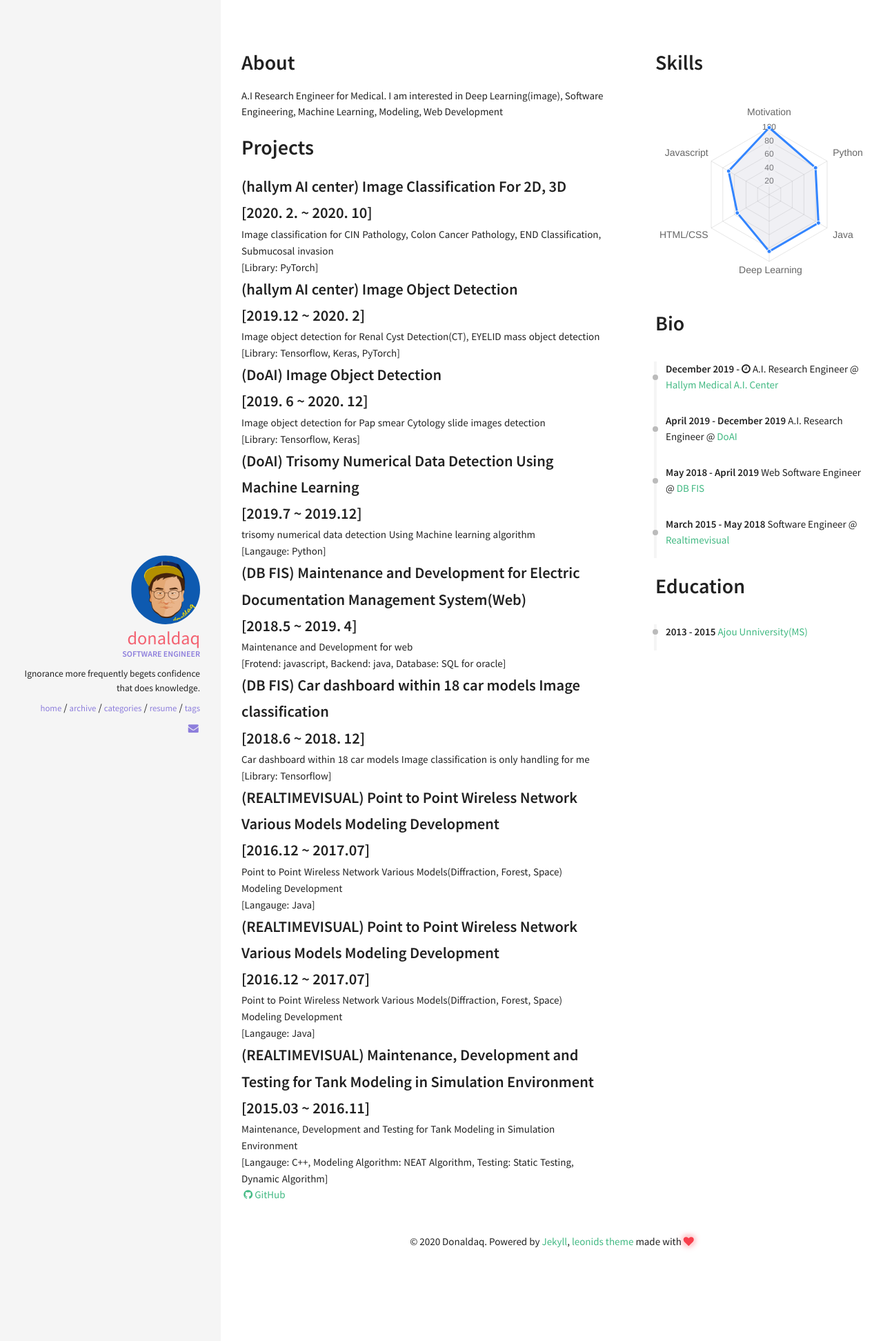
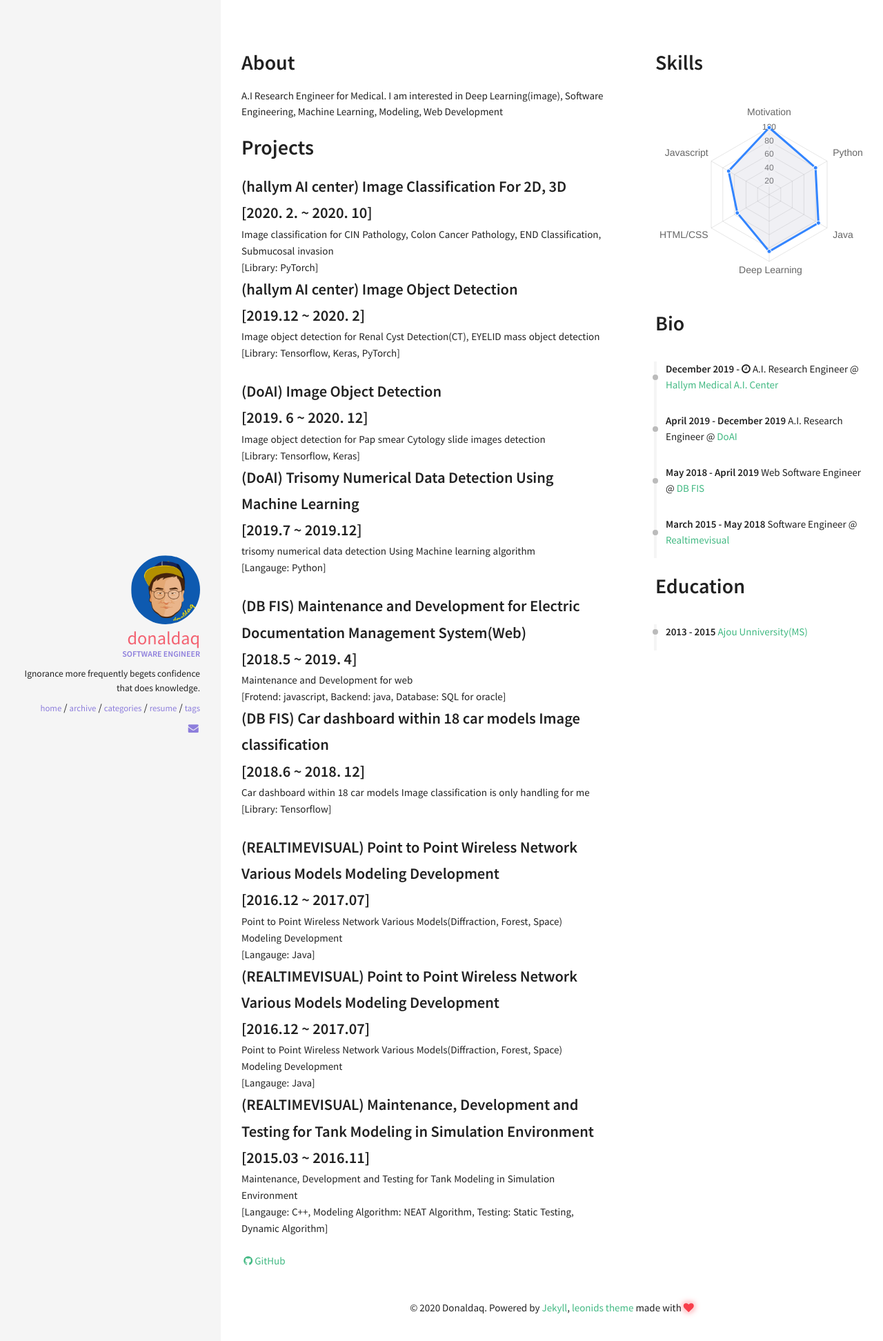
Before and after one commit to donaldaq/donaldaq.github.io, a Jekyll site: the page built from resume.html, in a window 1280 px wide. Shown: the top 1944 px of the page at 69% size. Built offline with Jekyll 4.4.1, drawn with Linux system fonts in a browser that asks for light colours; nearby versions of some CDN libraries.

```diff
--- a/_data/index/projects.yml
+++ b/_data/index/projects.yml
@@ -2,19 +2,19 @@
   descr: "Image classification for CIN Pathology, Colon Cancer Pathology, END Classification, Submucosal invasion <br> [Library: PyTorch]"
 
 - name: (hallym AI center) Image Object Detection <br> [2019.12 ~ 2020. 2]
-  descr: "Image object detection for Renal Cyst Detection(CT), EYELID mass object detection <br> [Library: Tensorflow, Keras, PyTorch]"
+  descr: "Image object detection for Renal Cyst Detection(CT), EYELID mass object detection <br> [Library: Tensorflow, Keras, PyTorch] <br><br>"
 
 - name: (DoAI) Image Object Detection <br> [2019. 6 ~ 2020. 12]
   descr: "Image object detection for Pap smear Cytology slide images detection <br> [Library: Tensorflow, Keras]"
 
 - name: (DoAI) Trisomy Numerical Data Detection Using Machine Learning <br> [2019.7 ~ 2019.12]
-  descr: "trisomy numerical data detection Using Machine learning algorithm <br> [Langauge: Python]"
+  descr: "trisomy numerical data detection Using Machine learning algorithm <br> [Langauge: Python] <br><br>"
 
 - name: (DB FIS) Maintenance and Development for Electric Documentation Management System(Web) <br> [2018.5 ~ 2019. 4]
   descr: "Maintenance and Development for web <br> [Frotend: javascript, Backend: java, Database: SQL for oracle]"
 
 - name: (DB FIS) Car dashboard within 18 car models Image classification <br> [2018.6 ~ 2018. 12]
-  descr: "Car dashboard within 18 car models Image classification is only handling for me <br> [Library: Tensorflow]"
+  descr: "Car dashboard within 18 car models Image classification is only handling for me <br> [Library: Tensorflow] <br><br>"
 
 - name: (REALTIMEVISUAL) Point to Point Wireless Network Various Models Modeling Development <br> [2016.12 ~ 2017.07]
   descr: "Point to Point Wireless Network Various Models(Diffraction, Forest, Space) Modeling Development <br> [Langauge: Java]"
@@ -23,7 +23,7 @@
   descr: "Point to Point Wireless Network Various Models(Diffraction, Forest, Space) Modeling Development <br> [Langauge: Java]"
 
 - name: (REALTIMEVISUAL) Maintenance, Development and Testing for Tank Modeling in Simulation Environment <br> [2015.03 ~ 2016.11]
-  descr: "Maintenance, Development and Testing for Tank Modeling in Simulation Environment <br> [Langauge: C++, Modeling Algorithm: NEAT Algorithm, Testing: Static Testing, Dynamic Algorithm]"
+  descr: "Maintenance, Development and Testing for Tank Modeling in Simulation Environment <br> [Langauge: C++, Modeling Algorithm: NEAT Algorithm, Testing: Static Testing, Dynamic Algorithm] <br><br>"
 
   image: pong.png
   github: https://github.com/donaldaq
```
